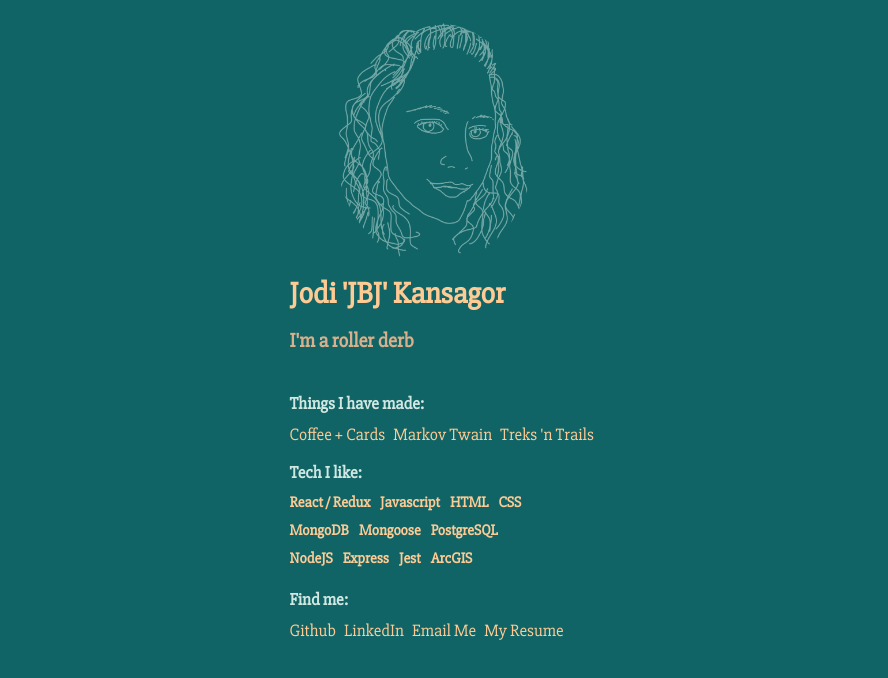
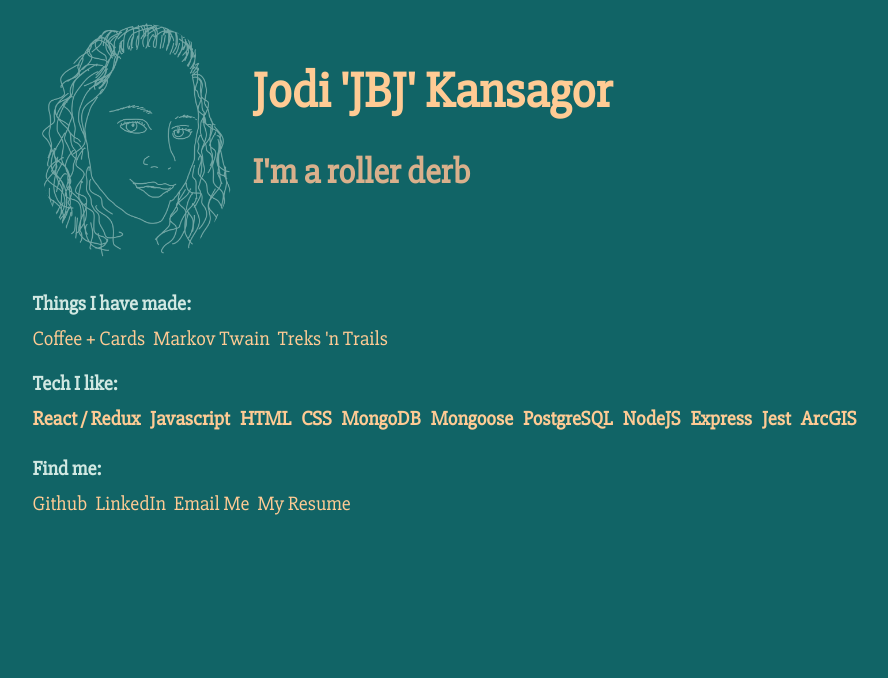
Before and after one commit to jodinkansagor/portfolio-react, a React app: page / in a window 1280 px wide. Shown: the whole page, without its empty margins (193-1081 px from the left). Built offline with nearby package versions, Linux system fonts and the light colour scheme.

Commit message:
desktop styling

```diff
--- a/src/components/NewHome/Links.css
+++ b/src/components/NewHome/Links.css
@@ -9,6 +9,10 @@
     color: #D1E8E2;
     font-size: 17px;
     margin-left: 5px;
+
+    @media (min-width: 630px) {
+      font-size: 20px;
+    }
   }
 }
 
@@ -23,4 +27,11 @@ a {
   &:hover {
     color: #D1E8E2
   }
+
 }
+    @media (min-width: 630px) {
+
+      a {
+        font-size: 20px;
+      }
+    }
--- a/src/components/NewHome/NewHome.css
+++ b/src/components/NewHome/NewHome.css
@@ -32,4 +32,28 @@
     margin-top: 15px;
   }
 
+  @media (min-width: 630px) {
+    flex-direction: row;
+    align-items: center;
+    height: 100%;
+    justify-content: flex-start;
+    width: 100%;
+    margin-top: 4git a0px;
+
+    img {
+    margin-right: 10px;
+    margin-left: 10px;
+    }
+
+    h1 {
+      font-size: 50px;
+      width: 400px;
+    }
+
+    h2 {
+      font-size: 35px;
+      width: 450px;
+    }
+    }
+
 }
--- a/src/components/NewHome/Project.css
+++ b/src/components/NewHome/Project.css
@@ -17,4 +17,13 @@
     font-size: 17px;
     margin-left: 5px;
   }
+
+  @media (min-width: 630px) {
+    h1, a {
+      font-size: 20px;
+    }
+
+    width: 100%
+
+  }
 }
--- a/src/components/NewHome/Tech.css
+++ b/src/components/NewHome/Tech.css
@@ -30,4 +30,26 @@
     flex-direction: column;
 
   }
+
+  @media (min-width: 630px) {
+    h1 {
+      font-size: 20px;
+    }
+
+
+    .project1, .project2, .project3 {
+
+      h1 {
+        margin-top: 5px;
+        margin-bottom: 5px;
+        font-size: 20px;
+      }
+    }
+  }
+
+  @media (min-width: 900px) {
+    .techNames {
+      flex-direction: row;
+    }
+  }
 }
```
